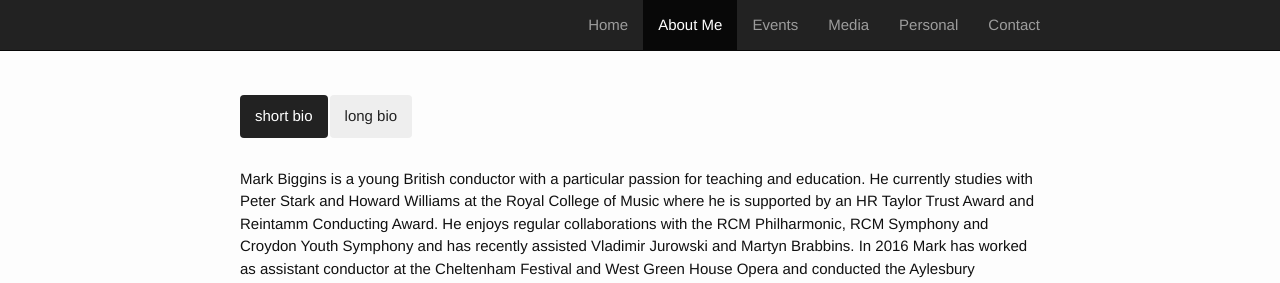
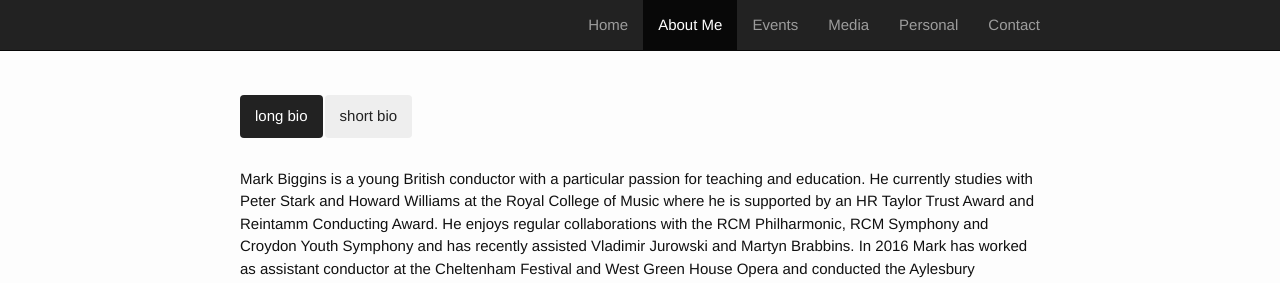
Before and after one commit to musicman10201/musicman10201.github.io, a Jekyll site: the page built from aboutme.html, in a window 1280 px wide. Shown: the top 283 px of the page. Built offline with Jekyll 4.4.1, drawn with Linux system fonts in a browser that asks for light colours.

Commit message:
Update aboutme.html

```diff
--- a/aboutme.html
+++ b/aboutme.html
@@ -5,8 +5,8 @@ permalink: /aboutme/
 ---
 <div>
   <ul class="nav nav-pills" role="tablist">
-    <li role="presentation" class="active"><a href="#short_bio" role="tab" data-toggle="tab">short bio</a></li>
-    <li role="presentation"><a href="#long_bio" role="tab" data-toggle="tab">long bio</a></li>
+    <li role="presentation" class="active"><a href="#long_bio" role="tab" data-toggle="tab">long bio</a></li>
+    <li role="presentation"><a href="#short_bio" role="tab" data-toggle="tab">short bio</a></li>
   </ul>
 
   <div class="tab-content top-margin-30">
```
